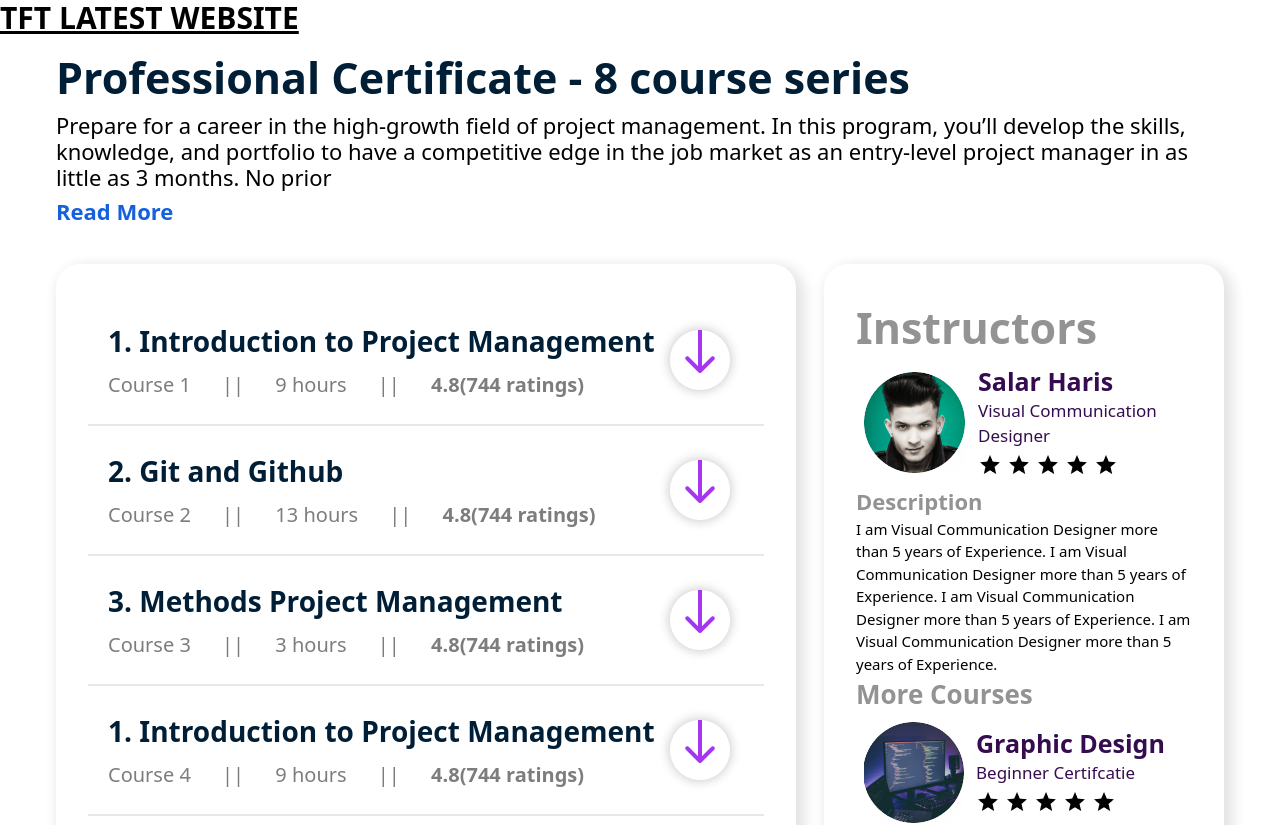
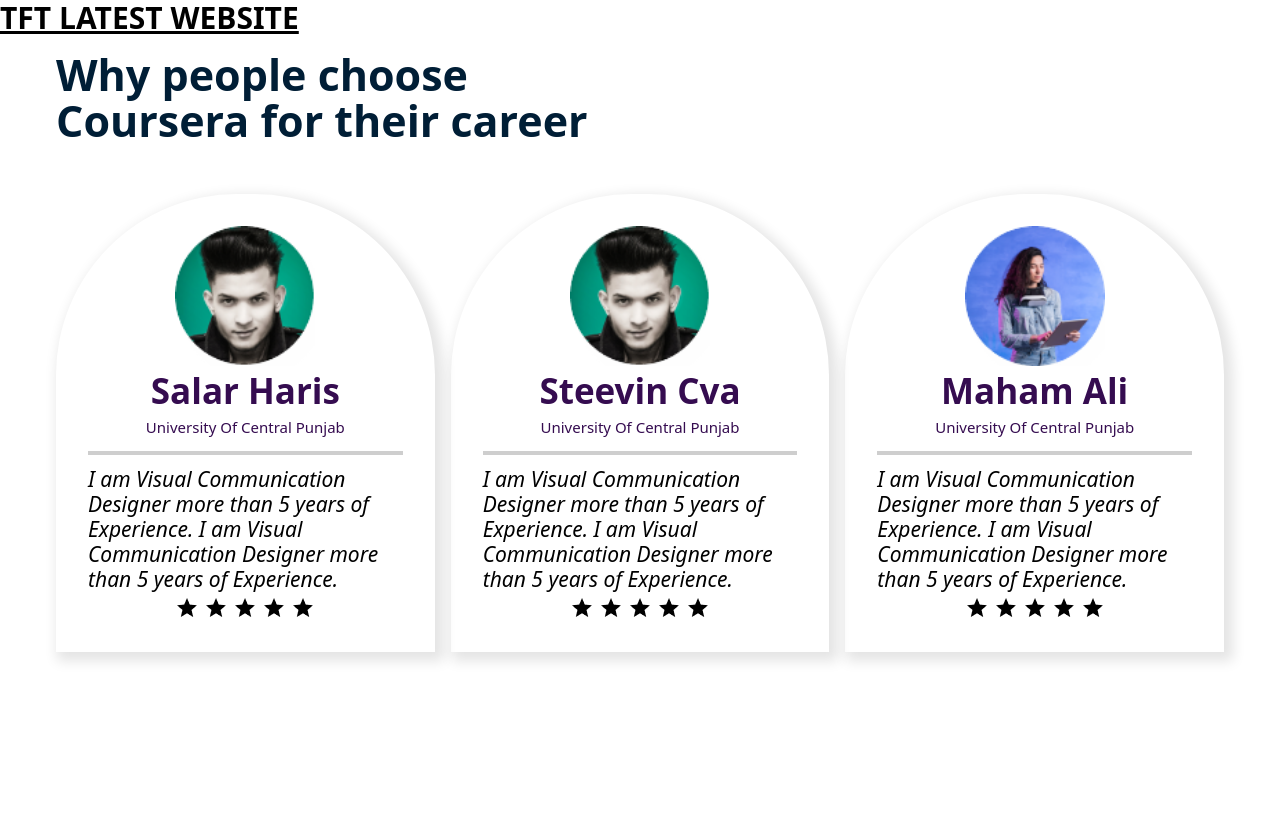
Before and after one commit to MrSohaibAhmed/tft-web, a React (Vite) app: page / in a window 1280 px wide. Shown: the top 825 px of the page. After the commit the page ends 800 px from the top, so only its background shows below. Built offline with nearby package versions, Linux system fonts and the light colour scheme.

Commit message:
created instructor profile section

```diff
--- a/src/App.jsx
+++ b/src/App.jsx
@@ -1,13 +1,15 @@
 import "./App.css";
-import CertificationSection from "./components/CertificationSection";
-import ProfessionalCertificateSec from "./components/ProfessionalCertificateSec";
+import WhySection from "./components/WhySection";
+// import CertificationSection from "./components/CertificationSection";
+// import ProfessionalCertificateSec from "./components/ProfessionalCertificateSec";
 
 function App() {
   return (
     <>
       <h1 className="text-3xl font-bold underline">TFT LATEST WEBSITE</h1>
       {/* <CertificationSection /> */}
-      <ProfessionalCertificateSec />
+      {/* <ProfessionalCertificateSec /> */}
+      <WhySection />
     </>
   );
 }
--- /dev/null
+++ b/src/components/InstructorCard.jsx
@@ -0,0 +1,32 @@
+import PropTypes from "prop-types";
+function InstructorCard(props) {
+  return (
+    <>
+      <div
+        className=" max-w-96 w-full flex justify-center items-center gap-1 flex-col p-8"
+        style={{
+          boxShadow: "5px 5px 13.1px 4px #0000001C",
+          borderRadius: "181px 181px 0px 0px",
+        }}
+      >
+        <img src={props.data.img} width={140} alt="" />
+        <h1 className="text-[35px] leading-[42px] font-[600] text-[#350C50] ">
+          {props.data.name}
+        </h1>
+        <p className="text-[15px] font-[300] text-[#350C50]">
+          {props.data.subheading}
+        </p>
+        <div className="w-full border-2 my-2 border-[#93939373] "></div>
+        <p className="text-[21px] leading-[25px] font-[500] italic text-[#000000]">
+          {props.data.description}
+        </p>
+        <img src="src/assets/images/Stars.png" width={140} alt="" />
+      </div>
+    </>
+  );
+}
+
+export default InstructorCard;
+InstructorCard.propTypes = {
+  data: PropTypes.object,
+};
--- /dev/null
+++ b/src/components/WhySection.jsx
@@ -0,0 +1,47 @@
+import InstructorCard from "./InstructorCard";
+
+function WhySection() {
+  const data = [
+    {
+      img: "src/assets/images/Rectangle15.png",
+      name: "Salar Haris",
+      subheading: "University Of Central Punjab",
+      description:
+        "I am Visual Communication Designer more than 5 years of Experience. I am Visual Communication Designer more than 5 years of Experience.",
+    },
+    {
+      img: "src/assets/images/Rectangle15.png",
+      name: "Steevin Cva",
+      subheading: "University Of Central Punjab",
+      description:
+        "I am Visual Communication Designer more than 5 years of Experience. I am Visual Communication Designer more than 5 years of Experience.",
+    },
+    {
+      img: "src/assets/images/Rectangle37.png",
+      name: "Maham Ali",
+      subheading: "University Of Central Punjab",
+      description:
+        "I am Visual Communication Designer more than 5 years of Experience. I am Visual Communication Designer more than 5 years of Experience.",
+    },
+  ];
+  return (
+    <>
+      <div className="max-w-[1200px] w-full p-4 mx-auto flex flex-col gap-[50px] ">
+        <h1 className="text-[43px] leading-[46px] font-[600] text-[#001E36]">
+          Why people choose <br /> Coursera for their career
+        </h1>
+        <div className="flex gap-4 max-lg:flex-wrap  justify-center items-center">
+          {data.map((item) => {
+            return (
+              <>
+                <InstructorCard data={item} />
+              </>
+            );
+          })}
+        </div>
+      </div>
+    </>
+  );
+}
+
+export default WhySection;
```
